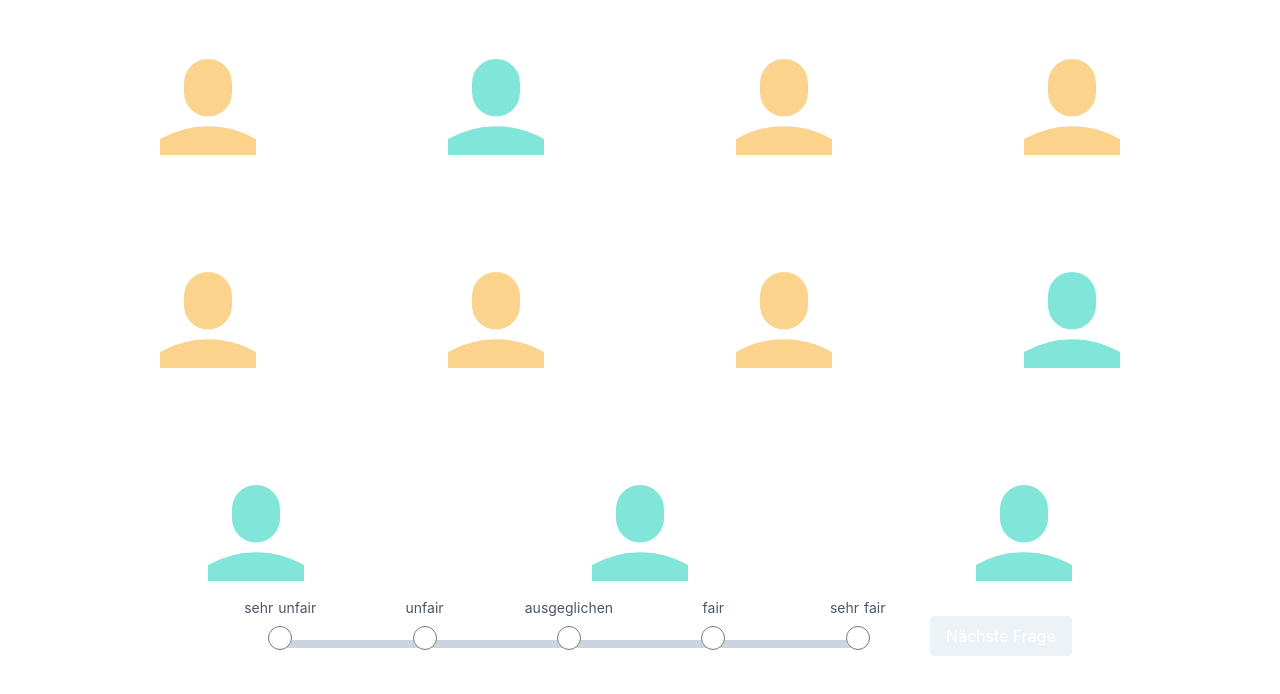
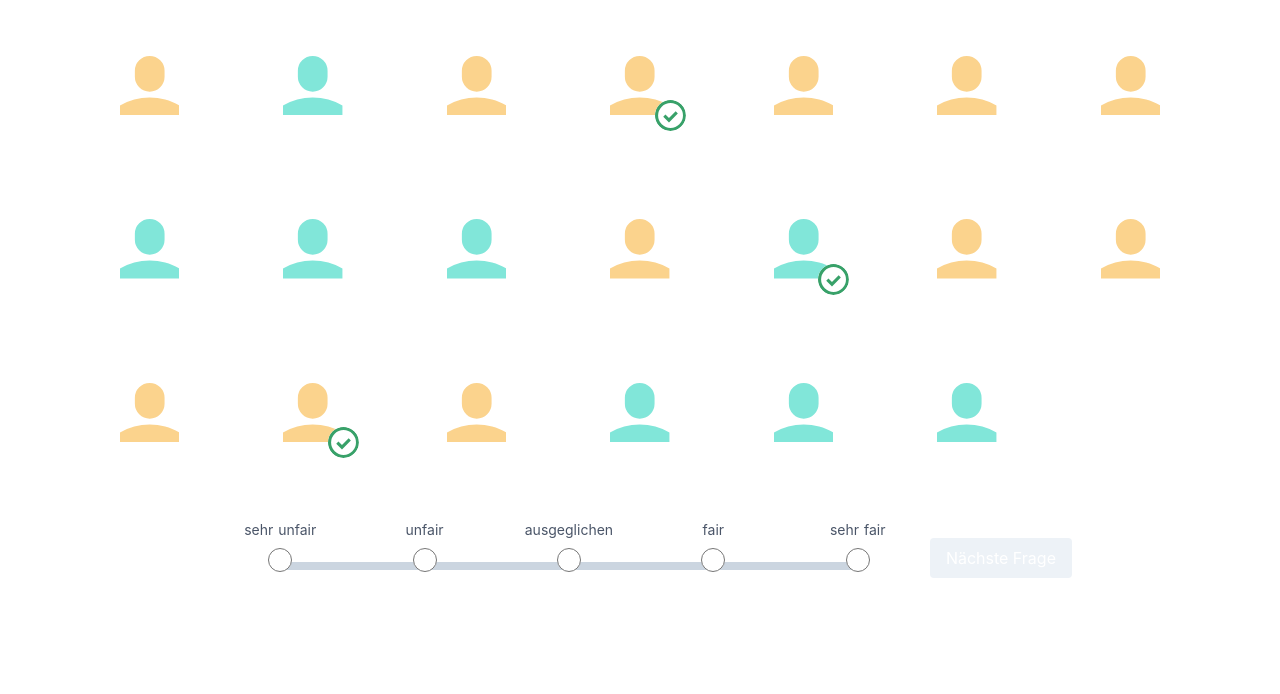
Before and after one commit to cssh-rwth/fairceptron, a Nuxt app: page / in a window 1280 px wide. Shown: the top 694 px of the page. Built offline with nearby package versions, Linux system fonts and the light colour scheme; what @tailwindcss/custom-forms would draw is missing.

Commit message:
Improve Persona arrangement

```diff
--- a/components/SelectionPersonas.vue
+++ b/components/SelectionPersonas.vue
@@ -1,10 +1,15 @@
 <template>
-  <div class="content-around flex flex-wrap justify-around">
-    <svg
+  <div
+    class="grid gap-2 p-2 grid-cols-4 sm:grid-cols-5 md:grid-cols-6 lg:grid-cols-7"
+  >
+    <div
       v-for="(n, _, index) in people"
       :key="index"
-      :class="n ? colors[0] : colors[1]"
-      class="fill-current w-12 h-12 sm:w-16 sm:h-16 xl:h-24 xl:w-24 mx-6 sm:mx-12 lg:mx-20 xl:mx-24"
+      class="p-4 sm:p-8 lg:p-12 relative"
+    >
+      <svg
+        :class="n[0] ? colors[0] : colors[1]"
+        class="fill-current"
         xmlns="http://www.w3.org/2000/svg"
         viewBox="0 0 20 20"
       >
@@ -12,6 +17,18 @@
           d="M5 5a5 5 0 0 1 10 0v2A5 5 0 0 1 5 7V5zM0 16.68A19.9 19.9 0 0 1 10 14c3.64 0 7.06.97 10 2.68V20H0v-3.32z"
         />
       </svg>
+      <svg
+        v-if="n[1]"
+        style="max-width: 20%"
+        class="fill-current text-green-600 absolute bottom-0 right-0 mr-2 mb-2 w-4 sm:w-8 sm:mb-4 sm:mr-4 lg:w-10 lg:mb-8 lg:mr-8 bg-white rounded-full"
+        xmlns="http://www.w3.org/2000/svg"
+        viewBox="0 0 20 20"
+      >
+        <path
+          d="M2.93 17.07A10 10 0 1 1 17.07 2.93 10 10 0 0 1 2.93 17.07zm12.73-1.41A8 8 0 1 0 4.34 4.34a8 8 0 0 0 11.32 11.32zM6.7 9.29L9 11.6l4.3-4.3 1.4 1.42L9 14.4l-3.7-3.7 1.4-1.42z"
+        />
+      </svg>
+    </div>
   </div>
 </template>
 
@@ -21,7 +38,28 @@ export default {
   props: {
     people: {
       type: Array,
-      default: () => [0, 1, 0, 0, 0, 0, 0, 1, 1, 1, 1]
+      default: () => [
+        [0, 0],
+        [1, 0],
+        [0, 0],
+        [0, 1],
+        [0, 0],
+        [0, 0],
+        [0, 0],
+        [1, 0],
+        [1, 0],
+        [1, 0],
+        [0, 0],
+        [1, 1],
+        [0, 0],
+        [0, 0],
+        [0, 0],
+        [0, 1],
+        [0, 0],
+        [1, 0],
+        [1, 0],
+        [1, 0]
+      ]
     },
     colors: {
       type: Array,
--- a/pages/index.vue
+++ b/pages/index.vue
@@ -1,7 +1,7 @@
 <template>
-  <div class="relative max-w-6xl h-screen mx-auto">
-    <SelectionPersonas style="height: 80%" />
-    <RatingBar class="absolute bottom-0" />
+  <div class="max-w-6xl mx-auto">
+    <SelectionPersonas />
+    <RatingBar />
   </div>
 </template>
 
```
Lines whose indentation alone changed are shown as unchanged.
